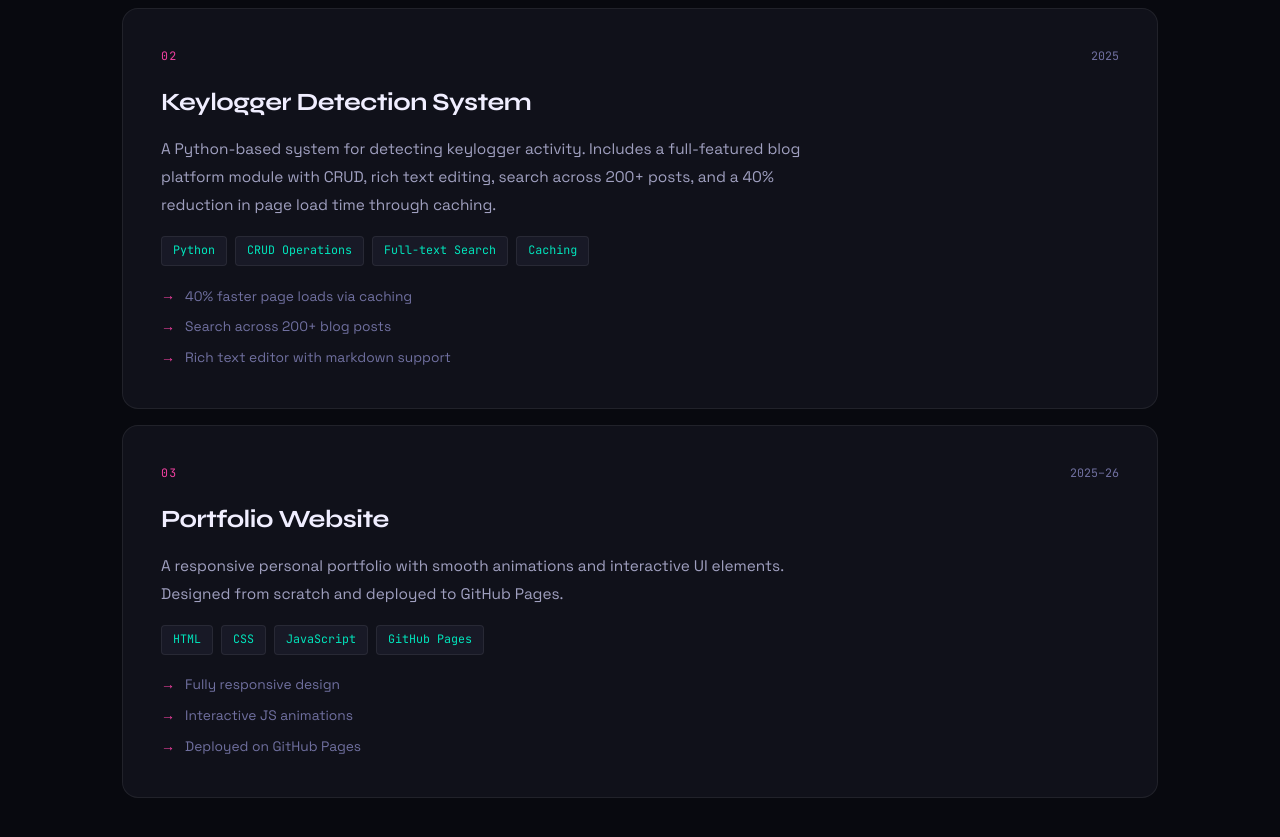
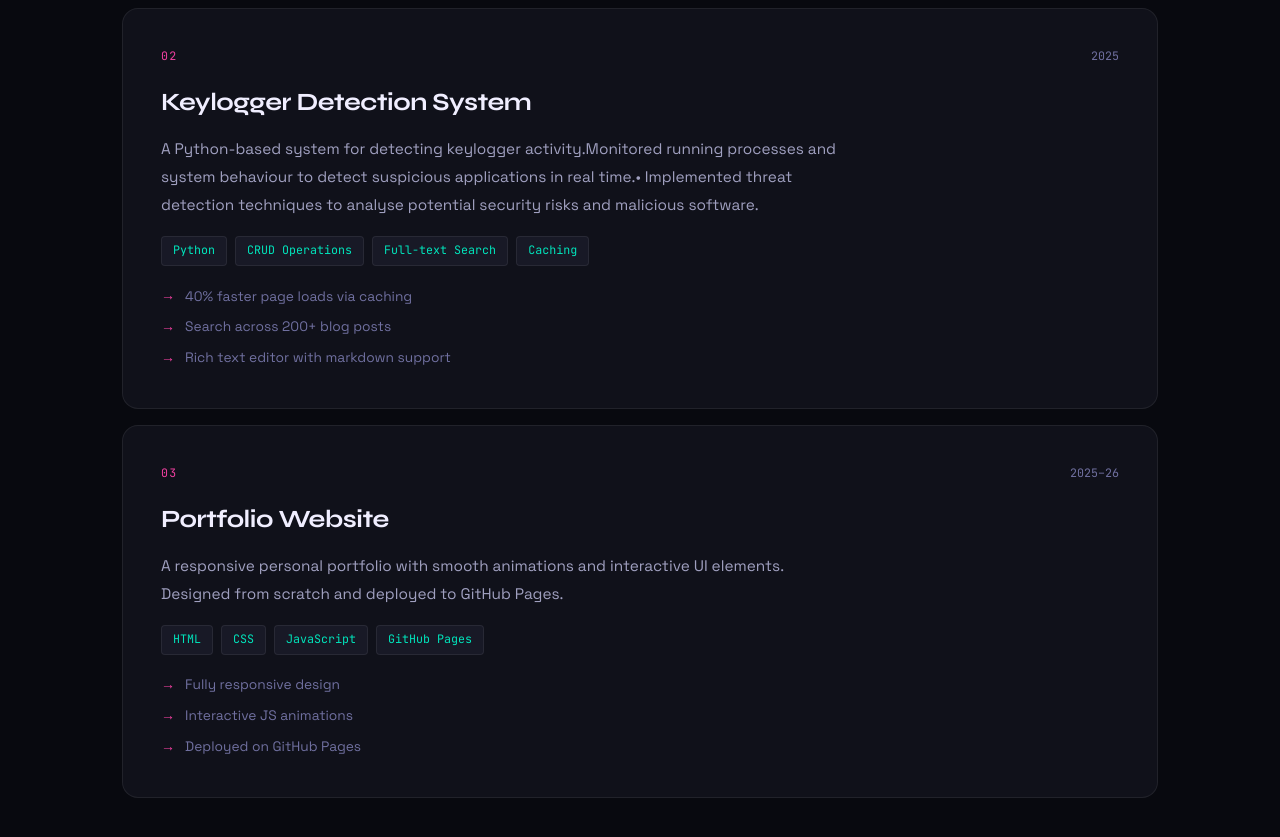
Before and after one commit to Jiyakumari04/jiya-portfolio, a plain HTML site: page index.html in a window 1280 px wide. Shown: the part 3580-4417 px from the top of the page. Drawn offline with Linux system fonts and the light colour scheme.

Commit message:
Updated portfolio content

```diff
--- a/index.html
+++ b/index.html
@@ -361,10 +361,11 @@
             </div>
             <h3 class="project-title">Keylogger Detection System</h3>
             <p class="project-desc">
-              A Python-based system for detecting keylogger activity. Includes a
-              full-featured blog platform module with CRUD, rich text editing,
-              search across 200+ posts, and a 40% reduction in page load time
-              through caching.
+              A Python-based system for detecting keylogger activity.Monitored
+              running processes and system behaviour to detect suspicious
+              applications in real time.• Implemented threat detection
+              techniques to analyse potential security risks and malicious
+              software.
             </p>
             <div class="project-tech">
               <span>Python</span><span>CRUD Operations</span
```
